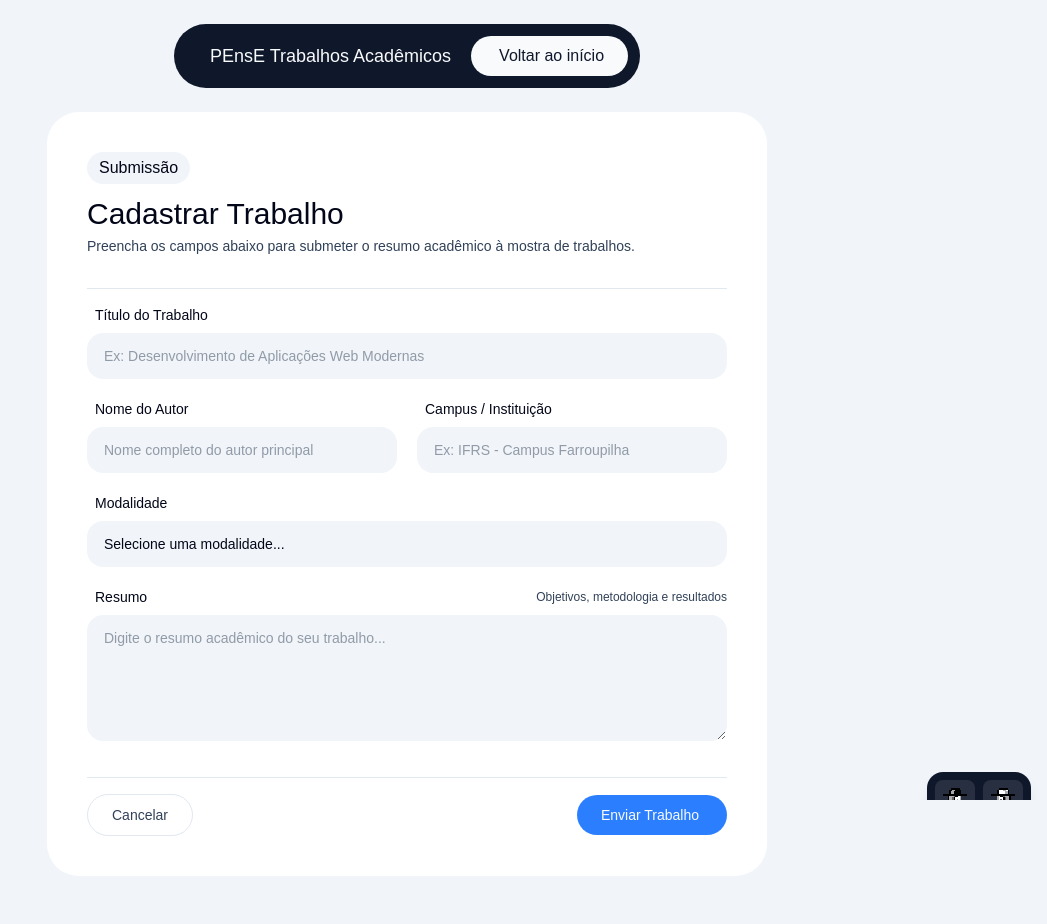
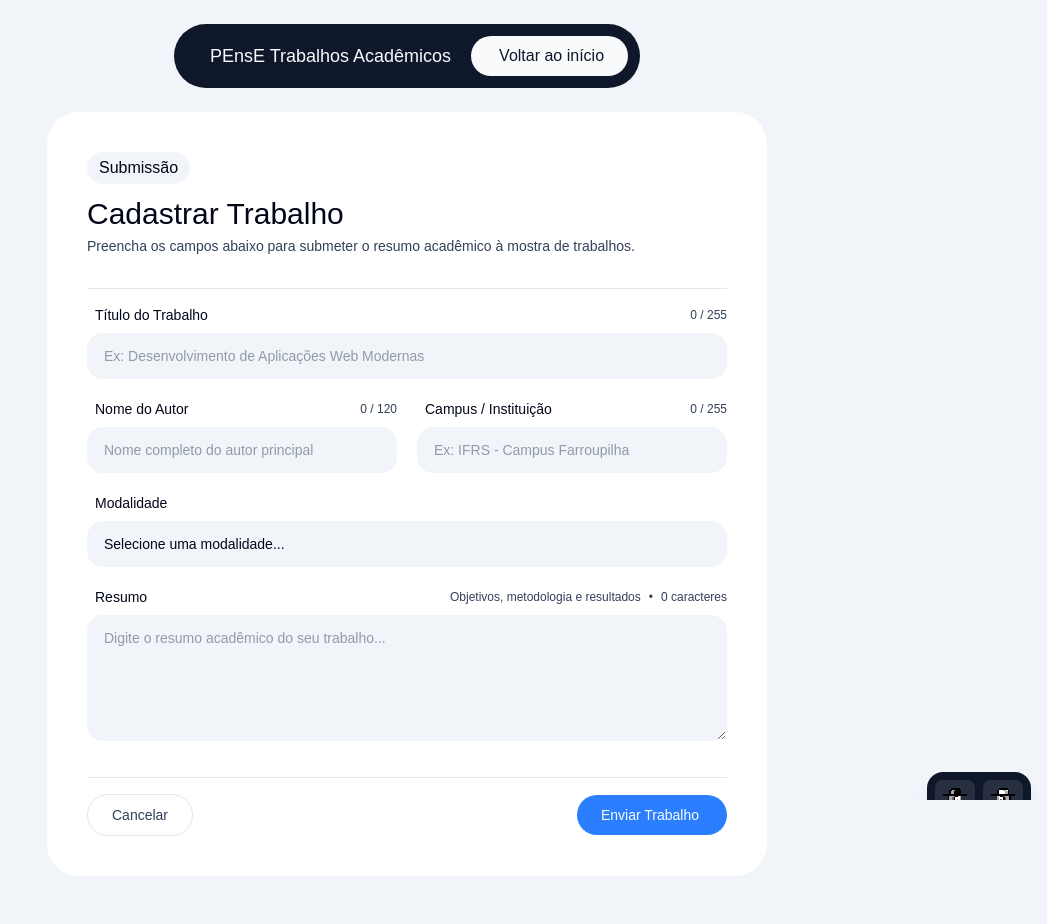
Before and after one commit to allancalabria/Projeto-Pense, a Flask app: page /form in a window 1280 px wide. Shown: the whole page, without its empty margins (233-1280 px from the left). Run offline with Flask 3, Linux system fonts and the light colour scheme; some libraries are stand-ins or nearby versions; some web fonts are replaced.

Commit message:
feat: adiciona detecção de limite de caracteres nos inputs do front-end

```diff
--- a/app.py
+++ b/app.py
@@ -36,6 +36,10 @@ def form():
             flash('Por favor, preencha todos os campos.', 'danger')
             return redirect(url_for('form'))
 
+        if len(titulo) > 255 or len(autor) > 120 or len(instituicao) > 255 or len(modalidade) > 80:
+            flash('Limite de caracteres excedido em um ou mais campos.', 'danger')
+            return redirect(url_for('form'))
+
         try:
             novo_trabalho = Trabalho(
                 titulo=titulo,
--- a/templates/form.html
+++ b/templates/form.html
@@ -32,14 +32,18 @@
 
                 <!-- Título do Trabalho -->
                 <div class="flex flex-col gap-2">
+                    <div class="flex items-center justify-between">
                         <label for="titulo" class="text-sm font-medium text-on-surface flex items-center gap-2">
                             <i class="iconoir-notes text-on-surface-variant"></i>
                             Título do Trabalho
                         </label>
+                        <span id="titulo-counter" class="text-xs text-on-surface-variant">0 / 255</span>
+                    </div>
                     <input
                         type="text"
                         id="titulo"
                         name="titulo"
+                        maxlength="255"
                         placeholder="Ex: Desenvolvimento de Aplicações Web Modernas"
                         required
                         class="w-full px-4 py-3 bg-surface-container hover:bg-surface-container-high/60 focus:bg-surface border border-transparent focus:border-outline-variant rounded-2xl text-on-surface outline-none transition-all placeholder:text-on-surface-variant/50 text-sm focus:ring-2 focus:ring-inverse-surface/10"
@@ -49,14 +53,18 @@
                 <div class="grid sm:grid-cols-2 gap-5">
                     <!-- Nome do Autor -->
                     <div class="flex flex-col gap-2">
+                        <div class="flex items-center justify-between">
                             <label for="autor" class="text-sm font-medium text-on-surface flex items-center gap-2">
                                 <i class="iconoir-group text-on-surface-variant"></i>
                                 Nome do Autor
                             </label>
+                            <span id="autor-counter" class="text-xs text-on-surface-variant">0 / 120</span>
+                        </div>
                         <input
                             type="text"
                             id="autor"
                             name="autor"
+                            maxlength="120"
                             placeholder="Nome completo do autor principal"
                             required
                             class="w-full px-4 py-3 bg-surface-container hover:bg-surface-container-high/60 focus:bg-surface border border-transparent focus:border-outline-variant rounded-2xl text-on-surface outline-none transition-all placeholder:text-on-surface-variant/50 text-sm focus:ring-2 focus:ring-inverse-surface/10"
@@ -65,14 +73,18 @@
 
                     <!-- Campus / Instituição -->
                     <div class="flex flex-col gap-2">
+                        <div class="flex items-center justify-between">
                             <label for="instituicao" class="text-sm font-medium text-on-surface flex items-center gap-2">
                                 <i class="iconoir-building text-on-surface-variant"></i>
                                 Campus / Instituição
                             </label>
+                            <span id="instituicao-counter" class="text-xs text-on-surface-variant">0 / 255</span>
+                        </div>
                         <input
                             type="text"
                             id="instituicao"
                             name="instituicao"
+                            maxlength="255"
                             placeholder="Ex: IFRS - Campus Farroupilha"
                             required
                             class="w-full px-4 py-3 bg-surface-container hover:bg-surface-container-high/60 focus:bg-surface border border-transparent focus:border-outline-variant rounded-2xl text-on-surface outline-none transition-all placeholder:text-on-surface-variant/50 text-sm focus:ring-2 focus:ring-inverse-surface/10"
@@ -111,7 +123,11 @@
                             <i class="iconoir-page text-on-surface-variant"></i>
                             Resumo
                         </label>
-                        <span class="text-xs text-on-surface-variant">Objetivos, metodologia e resultados</span>
+                        <div class="flex items-center gap-2 text-xs text-on-surface-variant">
+                            <span class="hidden sm:inline">Objetivos, metodologia e resultados</span>
+                            <span class="hidden sm:inline">&bull;</span>
+                            <span id="resumo-counter">0 caracteres</span>
+                        </div>
                     </div>
                     <textarea
                         id="resumo"
@@ -144,4 +160,35 @@
         </div>
     </div>
 </div>
+
+<script>
+    const counters = [
+        { id: 'titulo', max: 255, counterId: 'titulo-counter' },
+        { id: 'autor', max: 120, counterId: 'autor-counter' },
+        { id: 'instituicao', max: 255, counterId: 'instituicao-counter' }
+    ];
+
+    counters.forEach(({ id, max, counterId }) => {
+        const input = document.getElementById(id);
+        const counter = document.getElementById(counterId);
+        if (input && counter) {
+            const update = () => {
+                counter.textContent = `${input.value.length} / ${max}`;
+            };
+            input.addEventListener('input', update);
+            update();
+        }
+    });
+
+    const resumoInput = document.getElementById('resumo');
+    const resumoCounter = document.getElementById('resumo-counter');
+    if (resumoInput && resumoCounter) {
+        const updateResumo = () => {
+            const len = resumoInput.value.length;
+            resumoCounter.textContent = `${len} ${len === 1 ? 'caractere' : 'caracteres'}`;
+        };
+        resumoInput.addEventListener('input', updateResumo);
+        updateResumo();
+    }
+</script>
 {% endblock %}
```
Lines whose indentation alone changed are shown as unchanged.
